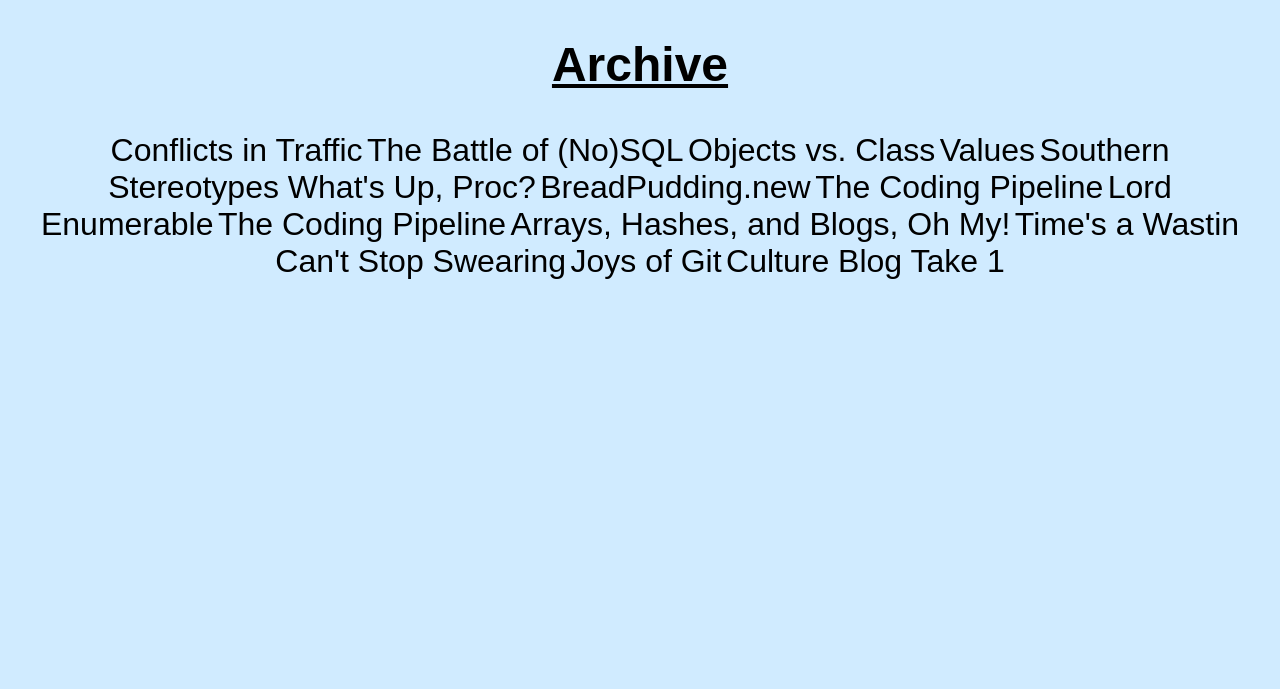
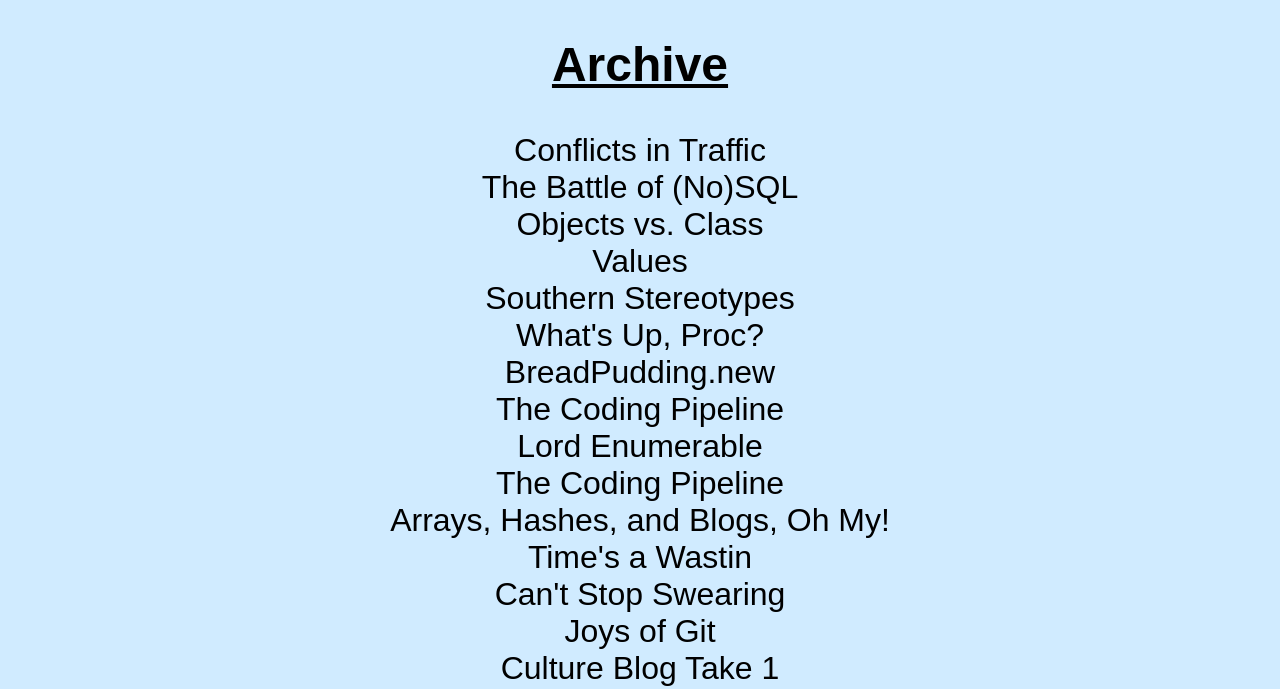
Before and after one commit to sbsample/sbsample.github.io, a plain HTML site: page blog/index.html in a window 1280 px wide. Shown: the part 386-1075 px from the top of the page. Before the commit the page ends 800 px from the top, so only its background shows below. Drawn offline with Linux system fonts and the light colour scheme.

Commit message:
blog index update

```diff
--- a/blog/blog-stylesheet.css
+++ b/blog/blog-stylesheet.css
@@ -63,7 +63,7 @@ nav{
 
 }
 
-#bloglist{
+.bloglist{
   text-align: center;
   margin-left: auto;
   margin-right: auto;
--- a/blog/index.html
+++ b/blog/index.html
@@ -18,21 +18,21 @@
 
 <h2 id="title">Archive</h2>
 <div id= "bloglist">
-  <a id ="subtitle" href="c8-conflict.html">Conflicts in Traffic</a>
-  <a id ="subtitle" href="t8-tech.html">The Battle of (No)SQL</a>
-  <a id ="subtitle" href="t7-JavaScript.html">Objects vs. Class</a>
-  <a id ="subtitle" href="c7-values.html">Values</a>
-  <a id ="subtitle" href="c6-stereotype-threat.html">Southern Stereotypes </a>
-  <a id ="subtitle" href="t6-oop-concepts.html">What's Up, Proc?</a>
-  <a id ="subtitle" href="t5-ruby-classes.html">BreadPudding.new</a>
-  <a id ="subtitle" href="c5-feedback.html">The Coding Pipeline</a>
-  <a id ="subtitle" href="t4-enumerable-methods.html">Lord Enumerable</a>
-  <a id ="subtitle" href="c4-tech-issues.html">The Coding Pipeline</a>
-  <a id ="subtitle" href="t3-arrays-hashes.html">Arrays, Hashes, and Blogs, Oh My!</a>
-  <a id ="subtitle" href="c3_thinking-style.html">Time's a Wastin</a>
-  <a id ="subtitle" href="t2-css-design.html">Can't Stop Swearing</a>
-  <a id ="subtitle" href="t1-git-blog.html">Joys of Git</a>
-  <a id ="subtitle" href="c1-chefs-kitchen.html">Culture Blog Take 1</a>
+  <a id ="subtitle" href="c8-conflict.html">Conflicts in Traffic</a><br>
+  <a id ="subtitle" href="t8-tech.html">The Battle of (No)SQL</a><br>
+  <a id ="subtitle" href="t7-JavaScript.html">Objects vs. Class</a><br>
+  <a id ="subtitle" href="c7-values.html">Values</a><br>
+  <a id ="subtitle" href="c6-stereotype-threat.html">Southern Stereotypes </a><br>
+  <a id ="subtitle" href="t6-oop-concepts.html">What's Up, Proc?</a><br>
+  <a id ="subtitle" href="t5-ruby-classes.html">BreadPudding.new</a><br>
+  <a id ="subtitle" href="c5-feedback.html">The Coding Pipeline</a><br>
+  <a id ="subtitle" href="t4-enumerable-methods.html">Lord Enumerable</a><br>
+  <a id ="subtitle" href="c4-tech-issues.html">The Coding Pipeline</a><br>
+  <a id ="subtitle" href="t3-arrays-hashes.html">Arrays, Hashes, and Blogs, Oh My!</a><br>
+  <a id ="subtitle" href="c3_thinking-style.html">Time's a Wastin</a><br>
+  <a id ="subtitle" href="t2-css-design.html">Can't Stop Swearing</a><br>
+  <a id ="subtitle" href="t1-git-blog.html">Joys of Git</a><br>
+  <a id ="subtitle" href="c1-chefs-kitchen.html">Culture Blog Take 1</a><br>
 </div>
 
 
```
Also changed, not shown: blog/t7-JavaScript.html (+1 -1 lines).
